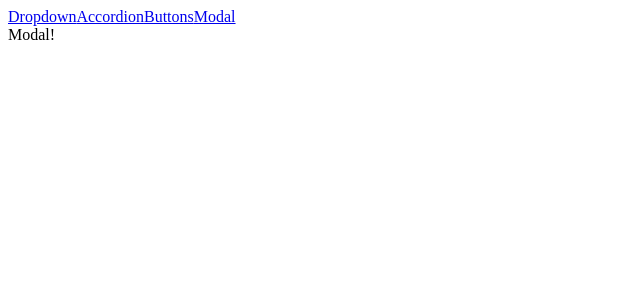
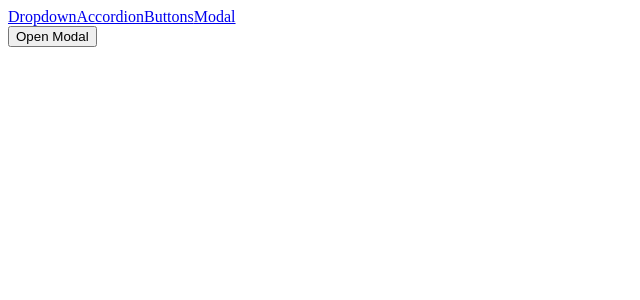
Before and after one commit to paudel54/ReactJS, a React (Create React App) app in the folder 5_comps/: page /modal in a window 1280 px wide. Shown: the top 300 px of the page, without its empty margins (0-640 px from the left). Built offline with nearby package versions, Linux system fonts and the light colour scheme.

Commit message:
Created Modals Simple Framawork will change later

```diff
--- a/5_comps/src/components/Modal.js
+++ b/5_comps/src/components/Modal.js
@@ -1,5 +1,12 @@
 function Modal() {
-    return <div>Modal!</div>
+    return <div>
+        <div className="absolute inset-0 bg-gray-300 opacity-80">
+
+        </div>
+        <div className="absolute inset-40 p-10 bg-white">
+            I 'iam' a modal!!
+        </div>
+    </div>
 }
 
 export default Modal;
--- a/5_comps/src/pages/ModalPage.js
+++ b/5_comps/src/pages/ModalPage.js
@@ -1,9 +1,20 @@
+import { useState } from 'react';
 import Modal from '../components/Modal';
+import Button from '../components/Button';
+function ModalPage() {
+    const [showModal, setShowModal] = useState(false);
 
-function ModalPage() {
+    const handleClick = () => {
+        setShowModal(true);
+    };
+
     return (
         <div>
-            <Modal />
+            <Button onClick={handleClick} primary>
+                Open Modal
+            </Button>
+            {/* shows first false value:blank and last truty value when clicked */}
+            {showModal && <Modal />}
         </div>
     );
 }
```
